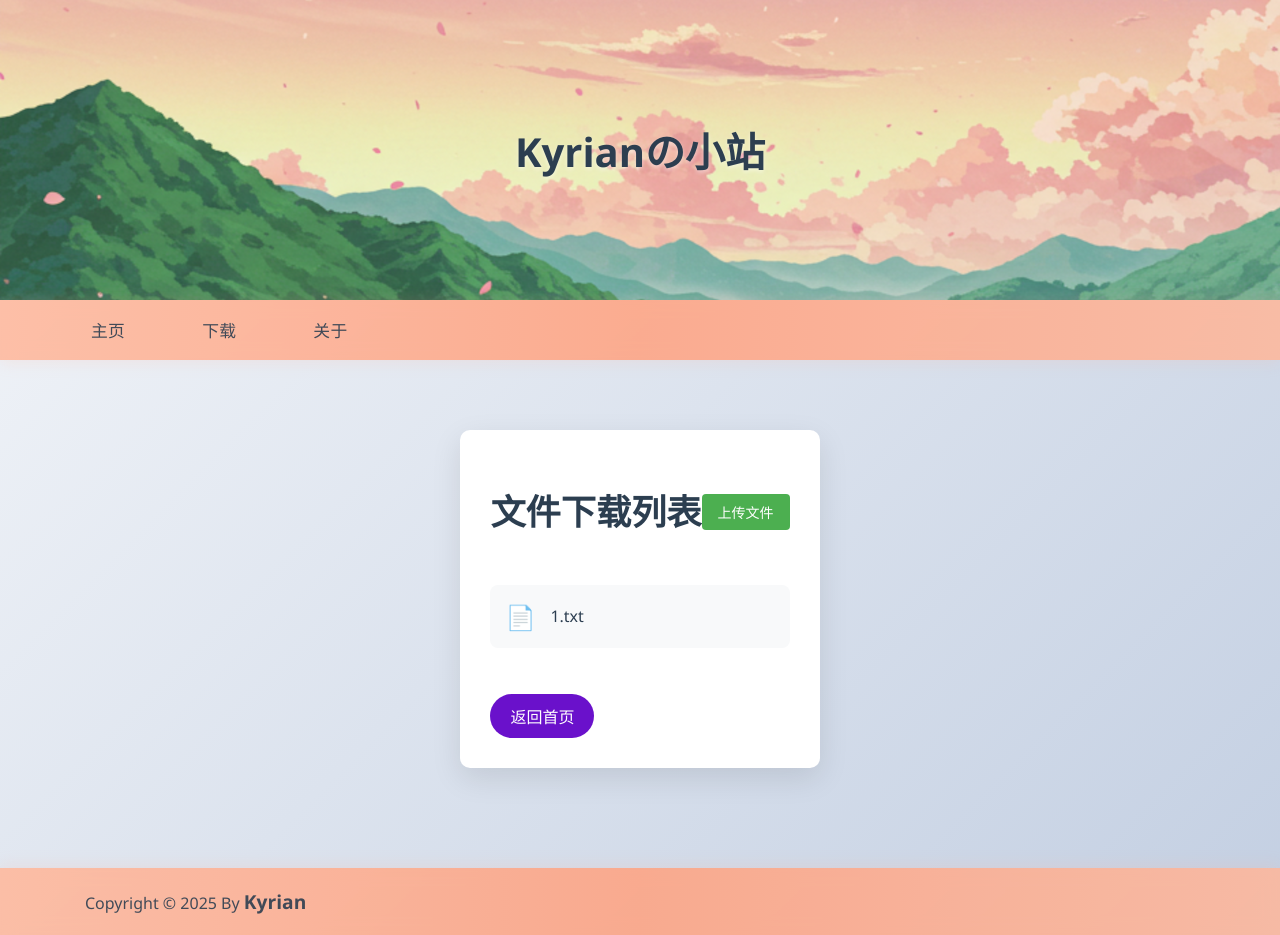
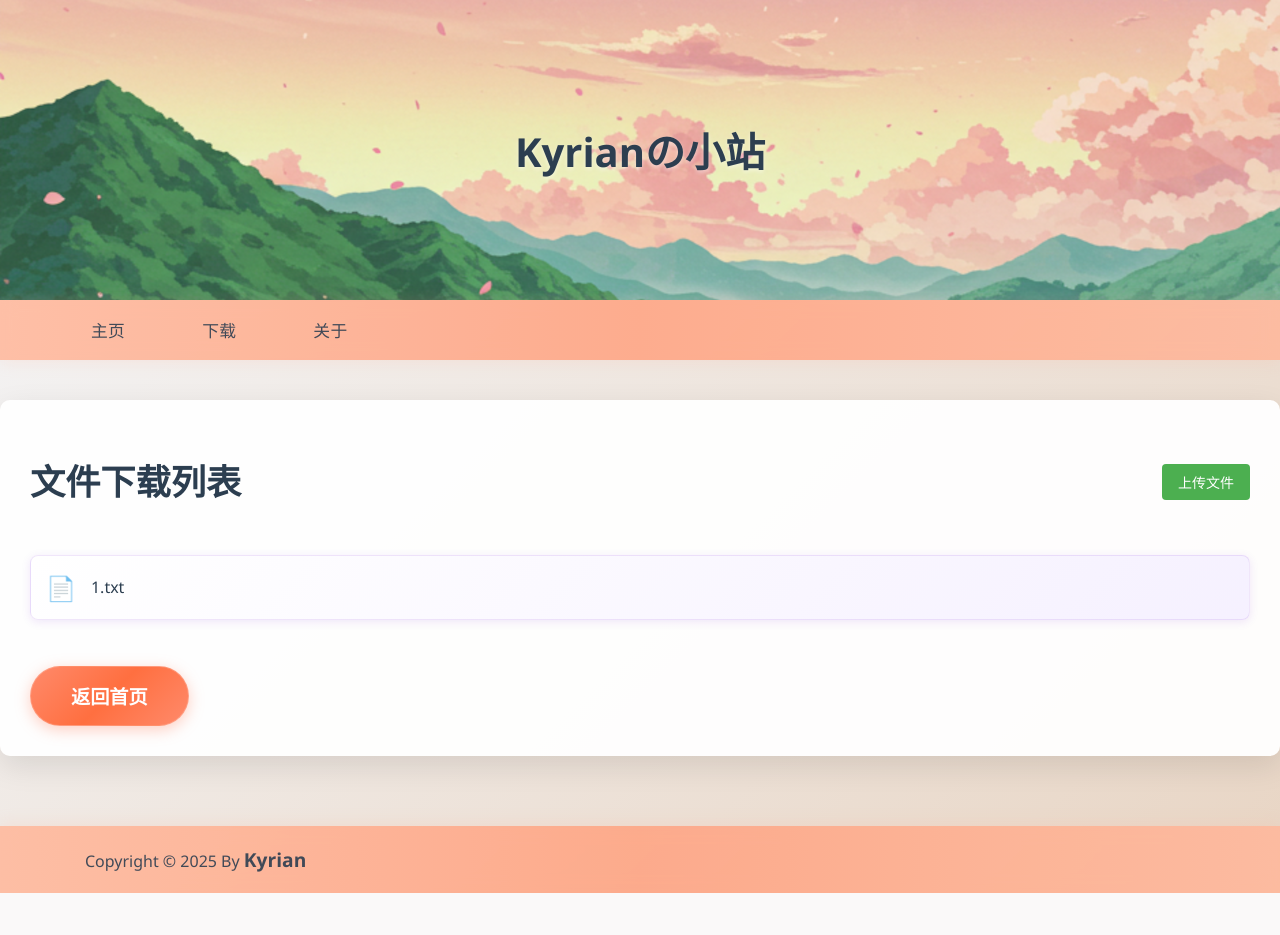
Before and after one commit to Ntzy123/web_server, a Flask app: page /download in a window 1280 px wide. After the commit the page ends 893 px from the top, so only its background shows below. Run offline with Flask 3, Linux system fonts and the light colour scheme.

Commit message:
Update donwload.css

```diff
--- a/static/css/download.css
+++ b/static/css/download.css
@@ -1,25 +1,37 @@
 /* 基础布局样式 */
-body {
+/*body {
     font-family: 'Segoe UI', Tahoma, Geneva, Verdana, sans-serif;
-    background: linear-gradient(135deg, #f5f7fa 0%, #c3cfe2 100%);
     margin: 0;
     padding: 0;
     color: #333;
-}
+    min-height: 100vh;
+    background: linear-gradient(135deg, #f5f7fa 0%, #c3cfe2 100%);
+}*/
 
 .main-container {
     max-width: 1600px;
+    width: 100%;
     margin: 20px auto 0;
-    padding: 0 20px;
+    padding: 0;
     box-sizing: border-box;
+}
+
+.main-container > .container,
+.main-container > .download-content {
+    width: 100%;
+    max-width: 1600px;
+    margin-left: auto;
+    margin-right: auto;
+    box-sizing: border-box;
+    background: rgba(255, 255, 255, 0.95);
 }
 
 .download-content {
     background: rgba(255, 255, 255, 0.95);
     border-radius: 15px;
     padding: 30px;
-    box-shadow: 0 5px 15px rgba(255, 182, 153, 0.1);
-    border: 1px solid rgba(255, 182, 153, 0.1);
+    box-shadow: 0 5px 15px rgba(0, 0, 0, 0.1);
+    border: 1px solid rgba(0, 0, 0, 0.1);
 }
 
 .header {
@@ -31,11 +43,13 @@ body {
 
 .container {
     max-width: 1600px;
-    margin: 50px auto;
+    margin: 20px auto;
     padding: 30px;
     background: white;
     border-radius: 10px;
     box-shadow: 0 10px 30px rgba(0, 0, 0, 0.1);
+    width: 100%;
+    box-sizing: border-box;
 }
 
 h1 {
@@ -68,14 +82,18 @@ h1 {
     align-items: center;
     padding: 15px;
     margin-bottom: 10px;
-    background: #f8f9fa;
+    background: linear-gradient(135deg, rgba(255,255,255,0.95), rgba(245,240,255,0.95));
     border-radius: 8px;
+    box-shadow: 0 2px 10px rgba(106, 17, 203, 0.1);
+    border: 1px solid rgba(106, 17, 203, 0.1);
     transition: all 0.3s ease;
 }
 
 .file-item:hover {
-    background: #e9ecef;
-    transform: translateX(5px);
+    transform: translateY(-3px) translateX(5px);
+    box-shadow: 0 5px 15px rgba(106, 17, 203, 0.2);
+    background: linear-gradient(135deg, rgba(255,255,255,0.98), rgba(235,230,255,0.98));
+    border-color: rgba(106, 17, 203, 0.2);
 }
 
 .file-icon {
@@ -98,17 +116,26 @@ h1 {
 .back-link {
     display: inline-block;
     margin-top: 30px;
-    padding: 10px 20px;
-    background: #6a11cb;
+    padding: 15px 40px;
+    background: linear-gradient(135deg, #ff8a6b 0%, #ff6f40 50%, #ff8a6b 100%);
     color: white;
     text-decoration: none;
     border-radius: 30px;
+    font-size: 1.2rem;
+    font-weight: bold;
     transition: all 0.3s ease;
+    box-shadow: 0 4px 15px rgba(255, 138, 107, 0.4);
+    border: 1px solid rgba(255, 255, 255, 0.2);
 }
 
 .back-link:hover {
-    background: #2575fc;
-    transform: translateY(-2px);
+    transform: translateY(-3px);
+    box-shadow: 0 6px 20px rgba(255, 138, 107, 0.6);
+    background: linear-gradient(135deg, #ff7a5b 0%, #ff5f30 50%, #ff7a5b 100%);
+}
+
+.back-link:active {
+    transform: translateY(-1px);
 }
 
 .empty-message {
```
Also changed, not shown: other parts of static/css/download.css (+3 -65 lines). Lines whose indentation alone changed are shown as unchanged.
